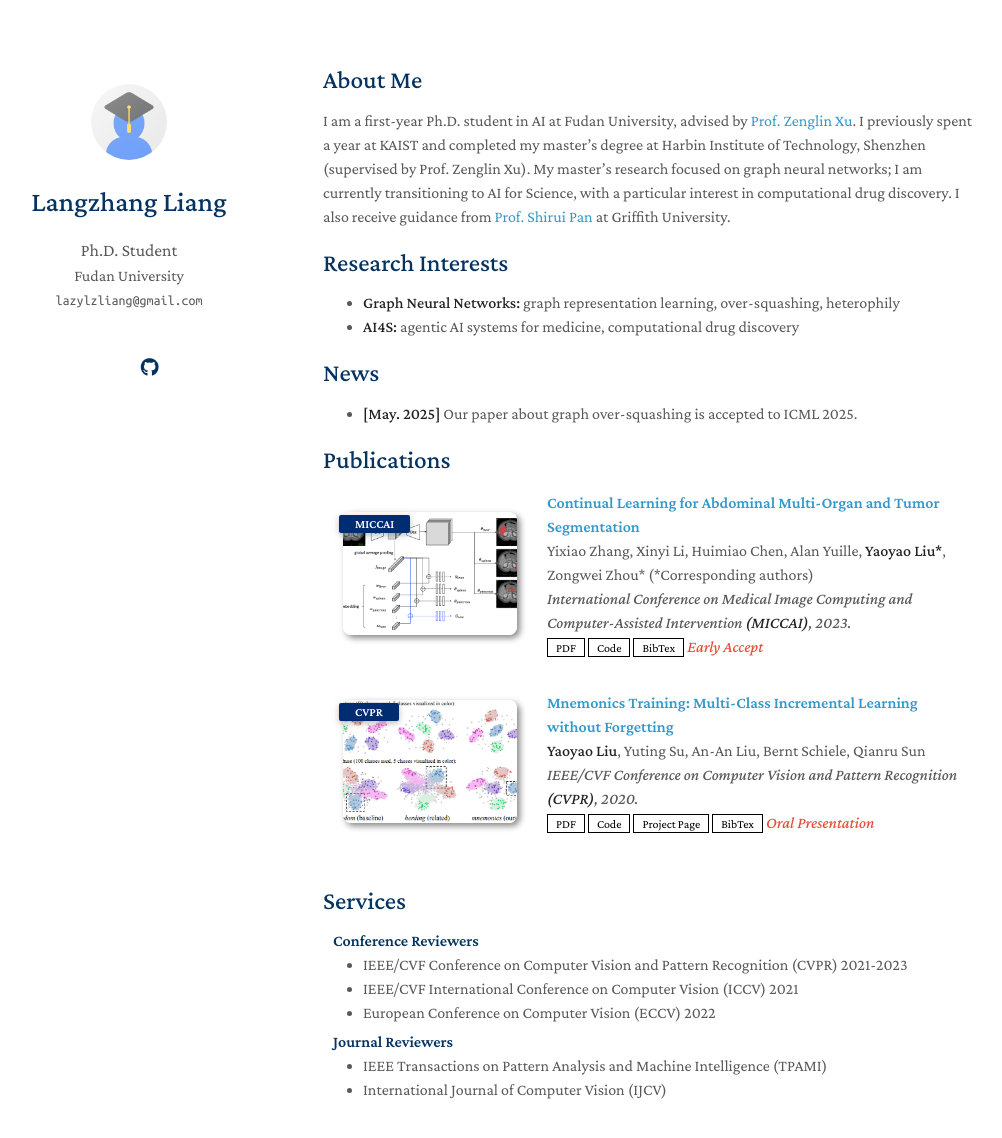
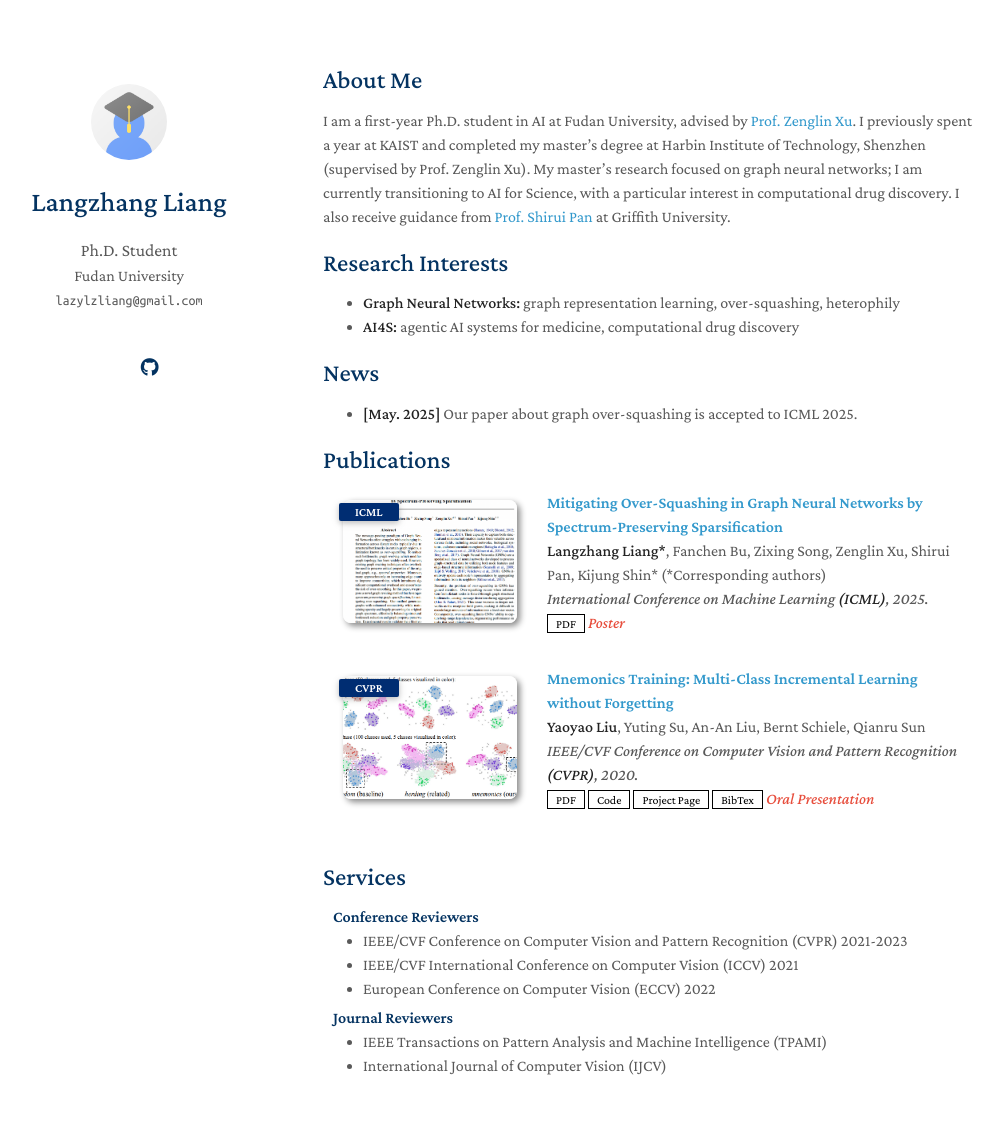
Before and after one commit to Jinx-byebye/Jinx-byebye.github.io, a Jekyll site: the page built from index.md, in a window 1280 px wide and 1196 px high. Shown: the top 1138 px of the window, without its empty margins (147-1149 px from the left). Built offline with Jekyll 4.4.1, drawn with Linux system fonts in a browser that asks for light colours; a style sheet for code colours, icons or effects is not loaded; our own code applies the rules of GitHub Pages for plain Markdown files.

Commit message:
Update publications.yml

```diff
--- a/_data/publications.yml
+++ b/_data/publications.yml
@@ -1,14 +1,12 @@
 main:
 
-  - title: Continual Learning for Abdominal Multi-Organ and Tumor Segmentation
-    authors: Yixiao Zhang, Xinyi Li, Huimiao Chen, Alan Yuille, <strong>Yaoyao Liu*</strong>, Zongwei Zhou* (*Corresponding authors)
-    conference_short: MICCAI
-    conference: International Conference on Medical Image Computing and Computer-Assisted Intervention <strong>(MICCAI)</strong>, 2023.
-    pdf: https://arxiv.org/pdf/2306.00988.pdf
-    code: https://github.com/MrGiovanni/ContinualLearning
-    bibtex: https://bib.yliu.me/MICCAI23.txt
-    image: ./assets/img/teaser_example_2.png
-    notes: Early Accept
+  - title: Mitigating Over-Squashing in Graph Neural Networks by Spectrum-Preserving Sparsification
+    authors: <strong>Langzhang Liang*</strong>, Fanchen Bu, Zixing Song, Zenglin Xu, Shirui Pan, Kijung Shin* (*Corresponding authors)
+    conference_short: ICML
+    conference: International Conference on Machine Learning <strong>(ICML)</strong>, 2025.
+    pdf: https://arxiv.org/pdf/2506.16110
+    image: ./assets/img/ICML2025.png
+    notes: Poster
 
   - title: "Mnemonics Training: Multi-Class Incremental Learning without Forgetting"
     authors: <strong>Yaoyao Liu</strong>, Yuting Su, An-An Liu, Bernt Schiele, Qianru Sun
```
